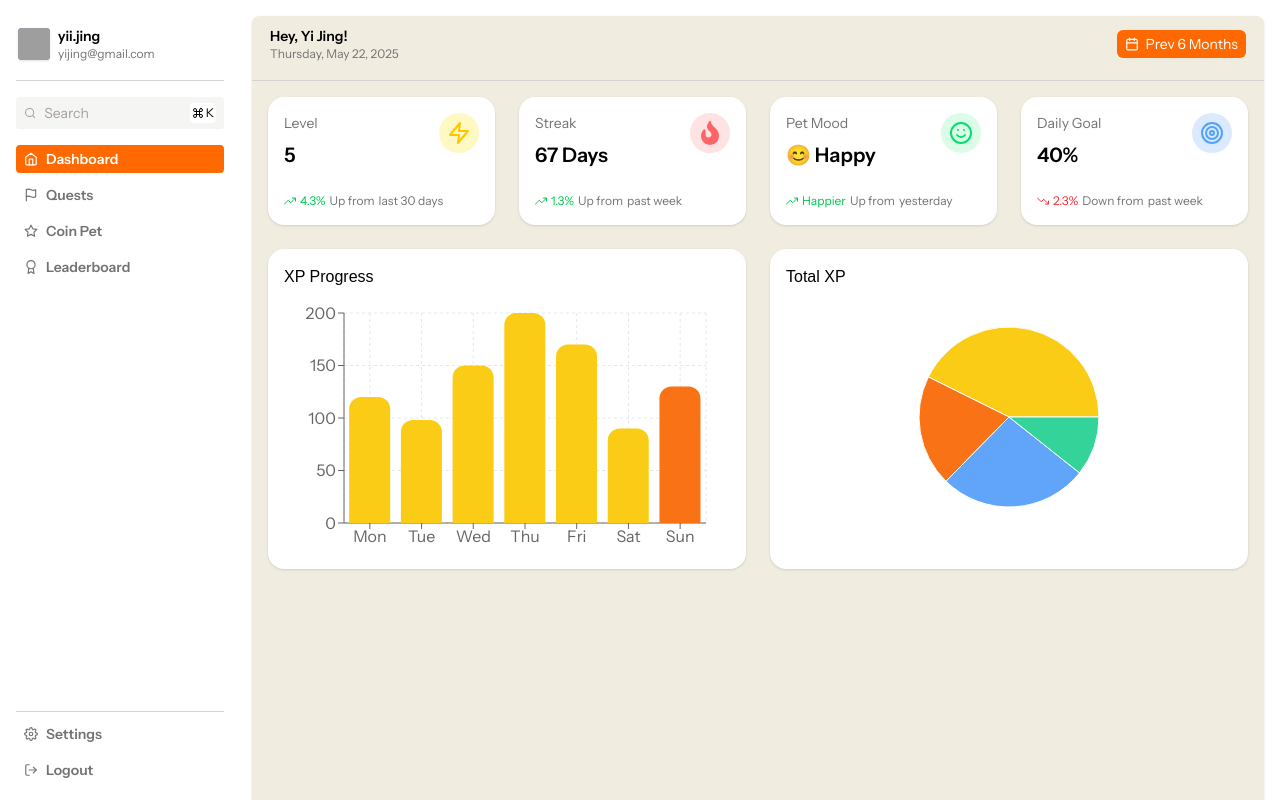
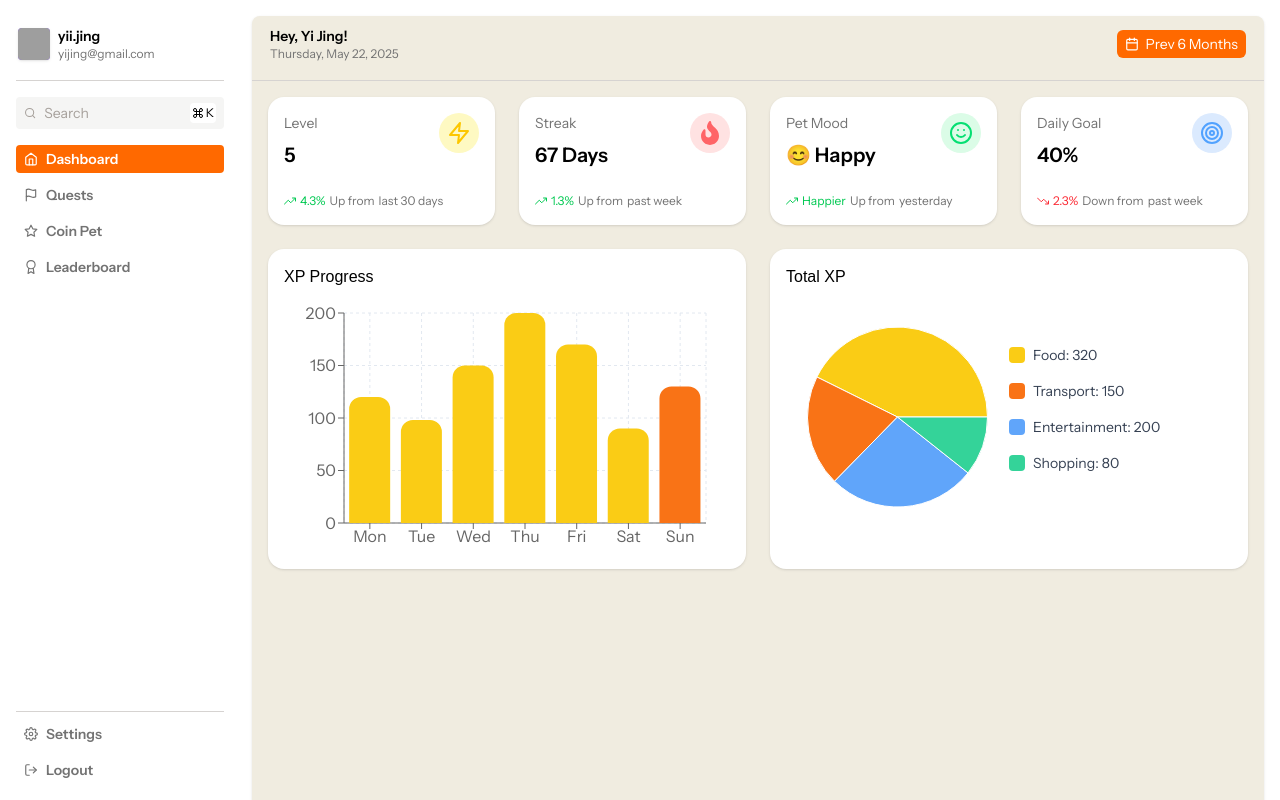
Before and after one commit to samuelngry/Coinly, a React (Vite) app in the folder client/: page /dashboard in a window 1280 px wide. Shown: the top 800 px of the page. Built offline with nearby package versions, Linux system fonts and the light colour scheme; grey boxes are pictures that could not be loaded; a web font is replaced by a local one.

Commit message:
feat: add legend on the right of the pie chart for breakdown

```diff
--- a/client/src/components/dashboard/BreakdownChart.jsx
+++ b/client/src/components/dashboard/BreakdownChart.jsx
@@ -14,7 +14,8 @@ const BreakdownChart = () => {
   return (
     <div className="p-4 col-span-6 rounded-2xl bg-white shadow">
       <h3>Total XP</h3>
-      <div className="w-full h-64">
+      <div className='flex w-full h-64'>
+        <div className="w-1/2">
         <ResponsiveContainer width="100%" height="100%">
           <PieChart>
             <Pie
@@ -34,6 +35,21 @@ const BreakdownChart = () => {
             <Tooltip />
           </PieChart>
         </ResponsiveContainer>
+        </div>
+
+       <div className="w-1/2 flex flex-col justify-center">
+          {data.map((entry, index) => (
+            <div key={`legend-${index}`} className="flex items-center mb-4">
+              <div
+                className="w-4 h-4 rounded mr-2"
+                style={{ backgroundColor: COLORS[index % COLORS.length] }}
+              />
+              <span className="text-sm text-gray-700">
+                {entry.name}: {entry.value}
+              </span>
+            </div>
+            ))}
+        </div>
       </div>
     </div>
   );
```
